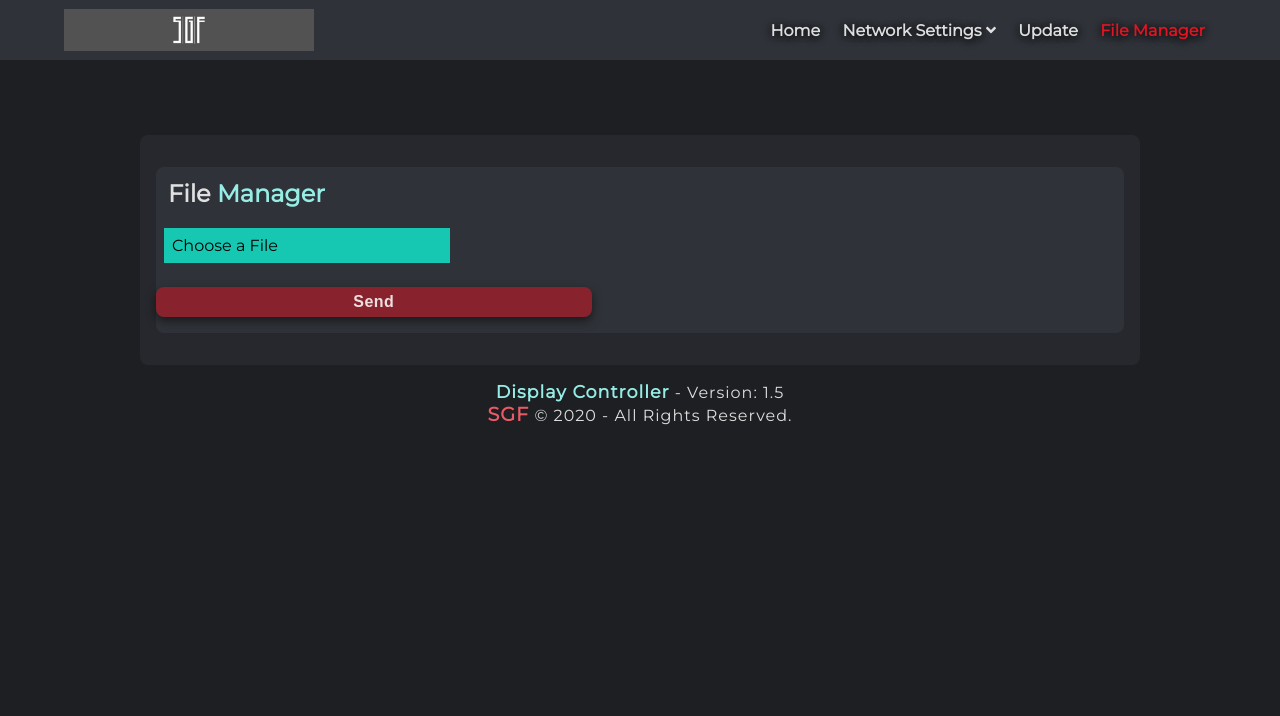
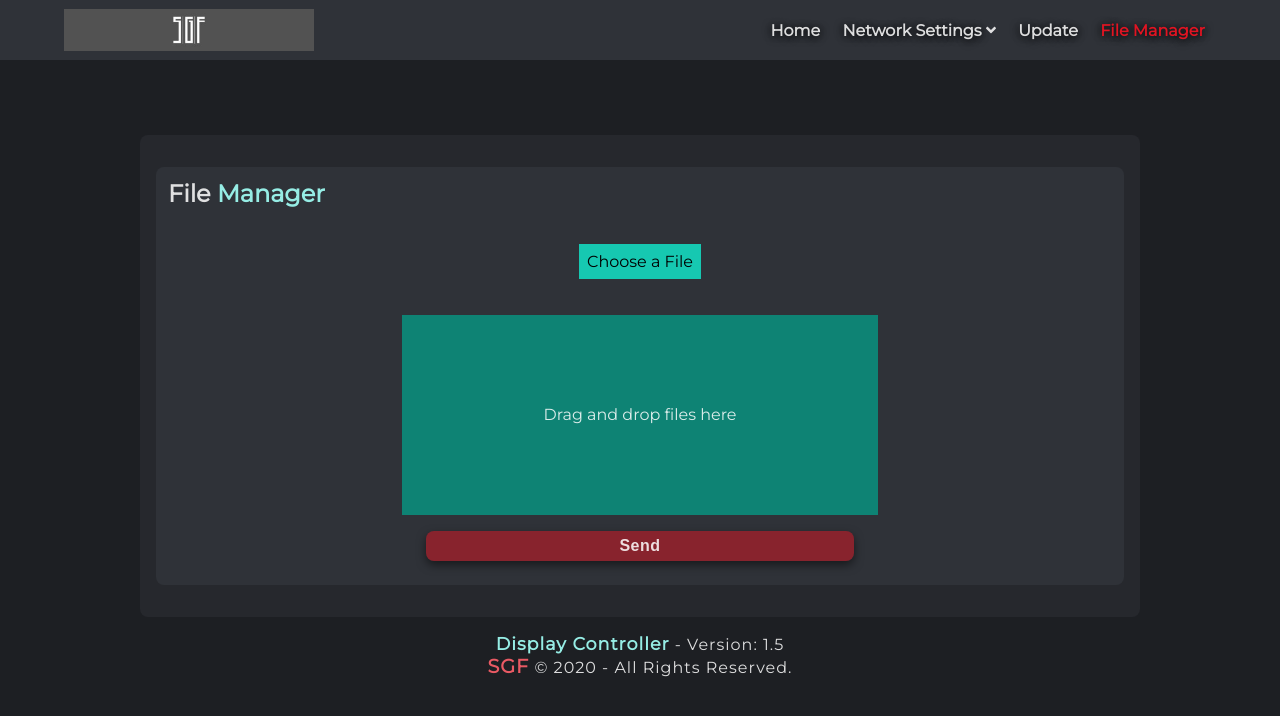
Before and after one commit to GeorgeFlorian/Finished_link_project, a Vue app: page /files in a window 1280 px wide. Shown: the top 716 px of the page. Built offline with nearby package versions, Linux system fonts and the light colour scheme.

Commit message:
Implemented multiple file upload

```diff
--- a/src/views/FileManager.vue
+++ b/src/views/FileManager.vue
@@ -12,8 +12,8 @@
           <div v-if="message">
             <div>{{message}}</div>
           </div>
-          <label for="file" class="label-container">
-            <span class="choose-file">Choose a File</span>
+          <label for="file" class="choose-file-container">
+            <span>Choose a File</span>
             <input
               multiple
               type="file"
@@ -23,21 +23,32 @@
               id="file"
             />
           </label>
+
           <div class="file-manager">
             <div
               :class="`file-line ${file.status ? 'wrong-file' : ''}`"
               v-for="(file, index) in files"
               :key="index"
             >
+              <!-- left side  -->
               <div class="left-side">
                 {{file.name}}
                 <span v-if="file.status">&nbsp;- {{file.status}}</span>
               </div>
-              <div class="right-side" @click.prevent="files.splice(index, 1)">
+              <!-- right side -->
+              <div
+                class="right-side"
+                @click.prevent="files.splice(index, 1); uploadFiles.splice(index, 1)"
+              >
                 <i class="fa fa-trash" aria-hidden="true"></i>
               </div>
             </div>
           </div>
+
+          <div class="drop-zone">
+            <span>Drag and drop files here</span>
+          </div>
+
           <button class="button">Send</button>
         </form>
       </div>
@@ -46,7 +57,7 @@
 </template>
 
 <script>
-// import axios from "axios";
+import axios from "axios";
 import _ from "lodash";
 
 export default {
@@ -54,6 +65,7 @@ export default {
   data() {
     return {
       files: [],
+      uploadFiles: [],
       message: "",
       error: false,
     };
@@ -62,7 +74,10 @@ export default {
     // select and validate files
     selectFile() {
       const files = this.$refs.files_ref.files;
-      // this.files = [...this.files, ...files];
+      this.uploadFiles = [...this.uploadFiles, ...files];
+
+      // making an array of file objects
+      // used for rendering on client side
       this.files = [
         ...this.files,
         ..._.map(files, (file) => ({
@@ -77,16 +92,35 @@ export default {
       const MAX_SIZE = 1000;
       const allowedTypes = ["text/plain"];
 
+      if (!allowedTypes.includes(file.type)) {
+        return "Only text files are allowed";
+      }
+
       if (file.size > MAX_SIZE) {
         return `File too large. Max size is ${MAX_SIZE / 1000}kb`;
       }
 
-      if (!allowedTypes.includes(file.type)) {
-        return "Only text files are allowed";
-      }
       return ""; // empty string = false
     },
-    async sendFile() {},
+    async sendFile() {
+      const formData = new FormData();
+      // lodash forEach
+      _.forEach(this.uploadFiles, file => {
+        if(this.validate(file) === "") {
+          formData.append('files', file);
+        }
+      });
+
+      try {
+        await axios.post("/files", formData);
+        this.message = "Files has been uploaded";
+        this.files = [];
+        this.uploadFiles = [];
+      } catch(err) {
+        this.message = err.response.data.error;
+        this.error = true;
+      }
+    },
   },
 };
 </script>
@@ -97,33 +131,27 @@ export default {
   height: auto;
 }
 
-.update_container form {
+form {
   padding: 0.5em;
   display: flex;
   flex-direction: column;
   justify-content: space-evenly;
+  align-items: center;
 }
 
-.label-container {
-  padding: 0.5em;
-  display: flex;
-  flex-direction: column;
-  justify-content: space-evenly;
+.choose-file-container {
+  margin: 1em;
 }
 
-.label-container span {
+.choose-file-container span {
   padding: 0.5em;
-}
-
-.choose-file {
   display: block;
   background-color: #16c8b1;
-  width: 30%;
   color: black;
   transition: all 0.25s ease-in-out;
 }
 
-.choose-file:hover {
+.choose-file-container span:hover {
   background-color: #0e8374;
   cursor: pointer;
 }
@@ -155,7 +183,7 @@ export default {
   padding: 0.2em 1em;
   display: flex;
   justify-content: space-between;
-  transition: all 0.25s ease-in-out;
+  /* transition: all 0.25s ease-in-out; */
 }
 
 .file-line:hover {
@@ -167,5 +195,19 @@ export default {
   background: lightcoral;
 }
 
+.drop-zone {
+  width: 50%;
+  margin-top: 20px;
+  height: 200px;
+  background: #0e8374;
+  text-align: center;
+  line-height: 200px;
+  transition: all 0.25s ease-in-out;
+}
+
+.drop-zone:hover {
+  background: #16c8b1;
+}
+
 /* Update Page - END */
 </style>
```
Also changed, not shown: 2 other files (tests, documents, lock files or other folders).
